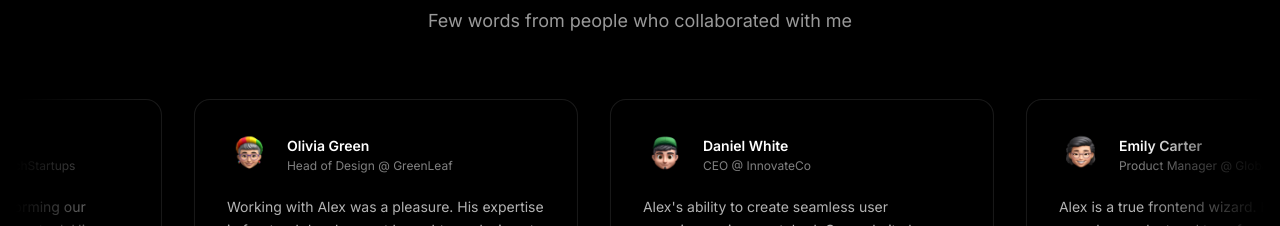
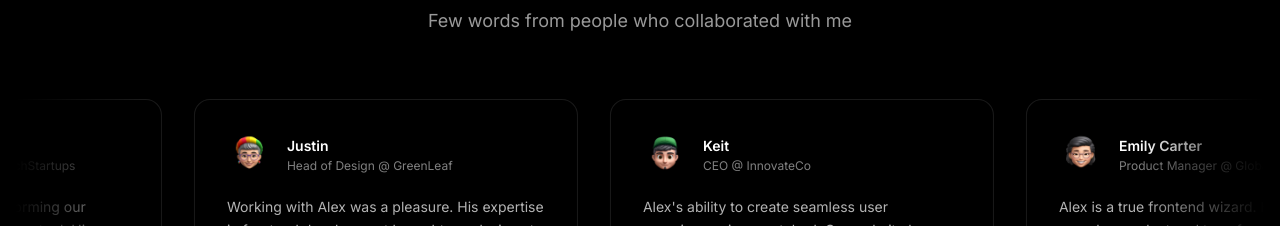
Before and after one commit to rahulrajput34/Portfolio-Website, a Next.js app: page / in a window 1280 px wide. Shown: the part 6640-6866 px from the top of the page. Built offline with nearby package versions, Linux system fonts and the light colour scheme; a web font is replaced by a local one.

Commit message:
fix: update testimonial names for accuracy

```diff
--- a/sections/Testimonials.tsx
+++ b/sections/Testimonials.tsx
@@ -9,19 +9,19 @@ import Image from "next/image";
 const testimonials = [
   /* testimonial data */
   {
-    name: "Alex Turner",
+    name: "Gihan",
     position: "Marketing Manager @ TechStartups",
     text: "Alex was instrumental in transforming our website into a powerful marketing tool. His attention to detail and ability to understand our brand is exceptional. We're thrilled with the results!",
     avatar: memojiAvatar1,
   },
   {
-    name: "Olivia Green",
+    name: "Justin",
     position: "Head of Design @ GreenLeaf",
     text: "Working with Alex was a pleasure. His expertise in frontend development brought our designs to life in a way we never imagined. The website has exceeded our expectations.",
     avatar: memojiAvatar2,
   },
   {
-    name: "Daniel White",
+    name: "Keit",
     position: "CEO @ InnovateCo",
     text: "Alex's ability to create seamless user experiences is unmatched. Our website has seen a significant increase in conversions since launching the new design. We couldn't be happier.",
     avatar: memojiAvatar3,
```
